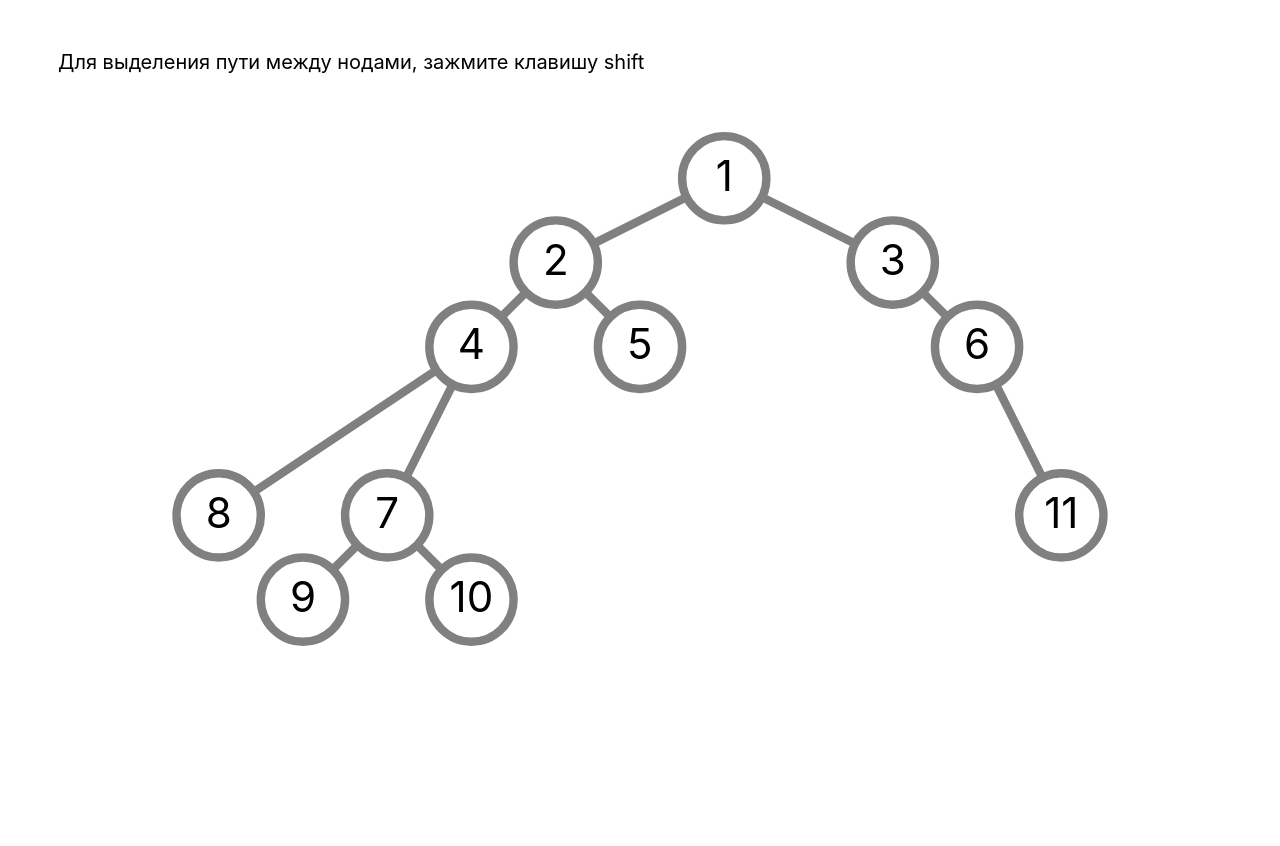
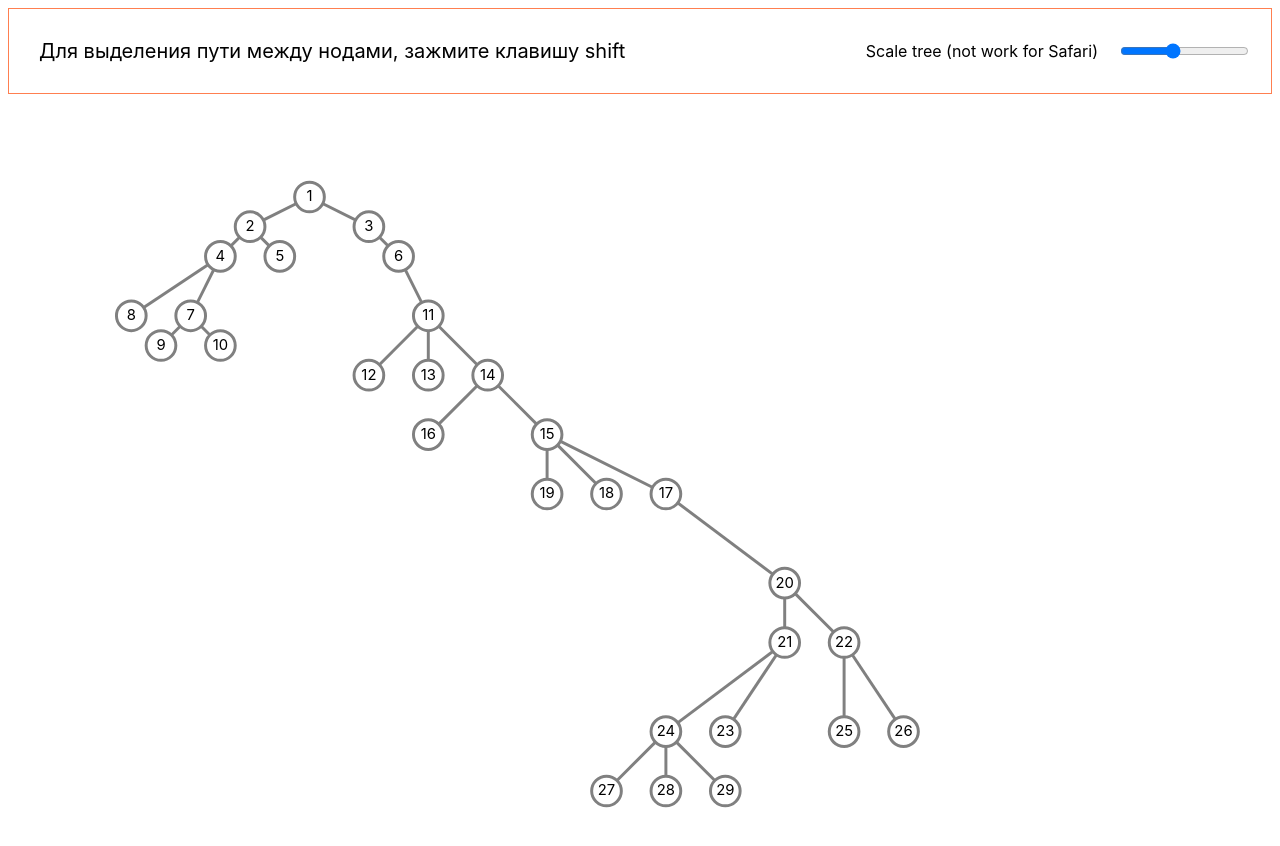
Before and after one commit to seliverstovv/test-task-tree, a React (Create React App) app: page / in a window 1280 px wide. Shown: the top 846 px of the page. After the commit the page ends 824 px from the top, so only its background shows below. Built offline with nearby package versions, Linux system fonts and the light colour scheme.

Commit message:
added scaling

```diff
--- a/src/App.tsx
+++ b/src/App.tsx
@@ -1,14 +1,33 @@
 import createDataTree from "utils/createDataTree"
+import { scaleValueSelector } from "features/selectors"
 import Tree from "./components/Tree"
+import { useAppDispath, useAppSelector } from "./store/hooks"
+import { setScaleValue } from "./features/TreeSlice"
 import treeData from "./data"
 import styles from "./styles/app.module.css"
 
 const App = () => {
   const preparedTree = createDataTree(treeData)
+  const scaleValue = useAppSelector(scaleValueSelector)
+  const dispatch = useAppDispath()
 
   return (
     <div className={styles.app}>
-      <p className={styles.text}>Для выделения пути между нодами, зажмите клавишу shift</p>
+      <header className={styles.header}>
+        <p className={styles.text}>Для выделения пути между нодами, зажмите клавишу shift</p>
+        <div className={styles.scale}>
+          <span className={styles.label}>Scale tree (not work for Safari)</span>
+          <input
+            type="range"
+            min="1"
+            max="6"
+            value={scaleValue}
+            step="0.1"
+            className={styles.slider}
+            onChange={(e) => dispatch(setScaleValue(e.target.value))}
+          />
+        </div>
+      </header>
       <Tree preparedTree={preparedTree} />
     </div>
   )
--- a/src/components/Tree.tsx
+++ b/src/components/Tree.tsx
@@ -1,5 +1,7 @@
 import { useLayoutEffect, useRef, useState } from "react"
 import { SVGRefType, PreparedTreeType } from "types/TreeTypes"
+import { useAppSelector } from "store/hooks"
+import { scaleValueSelector } from "features/selectors"
 import styles from "styles/tree.module.css"
 import Recursive from "./Recursive"
 
@@ -9,6 +11,7 @@ type TreeProps = {
 
 const Tree = ({ preparedTree }: TreeProps) => {
   const [targetRef, setTargetRef] = useState<SVGRefType | null>(null)
+  const scaleValue = useAppSelector(scaleValueSelector)
 
   const rootSvg = useRef<SVGSVGElement>(null)
 
@@ -17,12 +20,18 @@ const Tree = ({ preparedTree }: TreeProps) => {
   }, [rootSvg])
 
   return (
-    <svg xmlns="http://www.w3.org/2000/svg" viewBox="15 -10 150 100" width="100%">
-      <g ref={rootSvg} className={styles.svgLinesGroup} />
-      <g>
-        {targetRef && <Recursive preparedTree={preparedTree} rootSvg={targetRef} path={[]} />}
-      </g>
-    </svg>
+    <div className={styles.scaleRoot} style={{ transform: `scale(${scaleValue})` }}>
+      <svg xmlns="http://www.w3.org/2000/svg" className={styles.svgRoot}>
+        <g className={styles.svgInside}>
+          <g ref={rootSvg} className={styles.svgLinesGroup} />
+          <g>
+            {targetRef && (
+              <Recursive preparedTree={preparedTree} rootSvg={targetRef} path={[]} />
+            )}
+          </g>
+        </g>
+      </svg>
+    </div>
   )
 }
 
--- a/src/data.ts
+++ b/src/data.ts
@@ -5,10 +5,28 @@ export default [
   { id: 4, x: 70, y: 20, parent_id: 2 },
   { id: 5, x: 90, y: 20, parent_id: 2 },
   { id: 6, x: 130, y: 20, parent_id: 3 },
-
   { id: 7, x: 60, y: 40, parent_id: 4 },
   { id: 8, x: 40, y: 40, parent_id: 4 },
   { id: 9, x: 50, y: 50, parent_id: 7 },
   { id: 10, x: 70, y: 50, parent_id: 7 },
   { id: 11, x: 140, y: 40, parent_id: 6 },
+  { id: 12, x: 120, y: 60, parent_id: 11 },
+  { id: 13, x: 140, y: 60, parent_id: 11 },
+  { id: 14, x: 160, y: 60, parent_id: 11 },
+  { id: 15, x: 180, y: 80, parent_id: 14 },
+  { id: 16, x: 140, y: 80, parent_id: 14 },
+  { id: 17, x: 220, y: 100, parent_id: 15 },
+  { id: 18, x: 200, y: 100, parent_id: 15 },
+  { id: 19, x: 180, y: 100, parent_id: 15 },
+  { id: 20, x: 260, y: 130, parent_id: 17 },
+  { id: 21, x: 260, y: 150, parent_id: 20 },
+  { id: 22, x: 280, y: 150, parent_id: 20 },
+  { id: 23, x: 240, y: 180, parent_id: 21 },
+  { id: 24, x: 220, y: 180, parent_id: 21 },
+  { id: 25, x: 280, y: 180, parent_id: 22 },
+  { id: 26, x: 300, y: 180, parent_id: 22 },
+
+  { id: 27, x: 200, y: 200, parent_id: 24 },
+  { id: 28, x: 220, y: 200, parent_id: 24 },
+  { id: 29, x: 240, y: 200, parent_id: 24 },
 ]
--- a/src/features/TreeSlice.ts
+++ b/src/features/TreeSlice.ts
@@ -12,14 +12,16 @@ export type TreeStateType = {
     a: NodeIdsType | null
     b: NodeIdsType | null
   } | null
-  selectMode: SelectModeType
+  activeMode: SelectModeType
+  scaleValue: string
 }
 
 const initialState: TreeStateType = {
   activeNodes: [],
   activeLeaf: null,
   activePaths: null,
-  selectMode: "node",
+  activeMode: "node",
+  scaleValue: "3",
 }
 
 type SetActiveLeaftType = PayloadAction<{ id: NodeIdType; path: NodeIdsType }>
@@ -29,7 +31,7 @@ const treeSlice = createSlice({
   initialState,
   reducers: {
     setActiveNodes(state, { payload }: PayloadAction<PreparedNodeType>) {
-      state.selectMode = "node"
+      state.activeMode = "node"
       state.activePaths = null
       state.activeLeaf = null
 
@@ -43,7 +45,7 @@ const treeSlice = createSlice({
     },
 
     setActiveLeaf(state, { payload }: SetActiveLeaftType) {
-      state.selectMode = "leaf"
+      state.activeMode = "leaf"
       state.activePaths = null
 
       if (payload.id === state.activeLeaf) {
@@ -57,7 +59,7 @@ const treeSlice = createSlice({
     },
 
     setActivePaths(state, { payload }: PayloadAction<NodeIdsType>) {
-      state.selectMode = "path"
+      state.activeMode = "path"
       state.activeLeaf = null
 
       if (state.activePaths?.a) {
@@ -74,9 +76,14 @@ const treeSlice = createSlice({
       }
       state.activeNodes = payload
     },
+
+    setScaleValue(state, { payload }: PayloadAction<string>) {
+      state.scaleValue = payload
+    },
   },
 })
 
-export const { setActiveNodes, setActiveLeaf, setActivePaths } = treeSlice.actions
+export const { setActiveNodes, setActiveLeaf, setActivePaths, setScaleValue } =
+  treeSlice.actions
 
 export default treeSlice.reducer
--- a/src/features/selectors.ts
+++ b/src/features/selectors.ts
@@ -2,7 +2,8 @@ import { RootState } from "store"
 
 export const activeNodesSelector = ({ treeReducer }: RootState) => treeReducer.activeNodes
 export const activeLeafSelector = ({ treeReducer }: RootState) => treeReducer.activeLeaf
-export const activeModeSelector = ({ treeReducer }: RootState) => treeReducer.selectMode
+export const activeModeSelector = ({ treeReducer }: RootState) => treeReducer.activeMode
+export const scaleValueSelector = ({ treeReducer }: RootState) => treeReducer.scaleValue
 
 export const activePathSelector = ({ treeReducer: { activePaths } }: RootState) => {
   const firstArray = activePaths?.a || []
--- a/src/styles/app.module.css
+++ b/src/styles/app.module.css
@@ -7,8 +7,31 @@
   -moz-osx-font-smoothing: grayscale;
 }
 
+.header {
+  position: relative;
+  display: flex;
+  align-items: center;
+  justify-content: space-between;
+  padding: 0 20px;
+  margin-bottom: 100px;
+  border: 1px solid coral;
+  z-index: 999;
+}
+
 .text {
   font-size: 20px;
-  padding-left: 50px;
-  padding-top: 30px;
+  padding: 10px;
 }
+
+.slider {
+  cursor: pointer;
+}
+
+.scale {
+  display: flex;
+  align-items: center;
+}
+
+.label {
+  margin-right: 20px;
+}
--- a/src/styles/tree.module.css
+++ b/src/styles/tree.module.css
@@ -1,3 +1,20 @@
 .svgLinesGroup:focus {
   outline: none !important;
 }
+
+.scaleRoot {
+  display: inline-block;
+  transform-origin: left top;
+  height: 25vh;
+}
+
+.svgRoot {
+  transform: scale(1.1);
+  /* height: calc(100% - 193px); */
+  height: 25vh;
+}
+
+.svgInside {
+  transform-origin: center;
+  transform: scale(0.9);
+}
```
